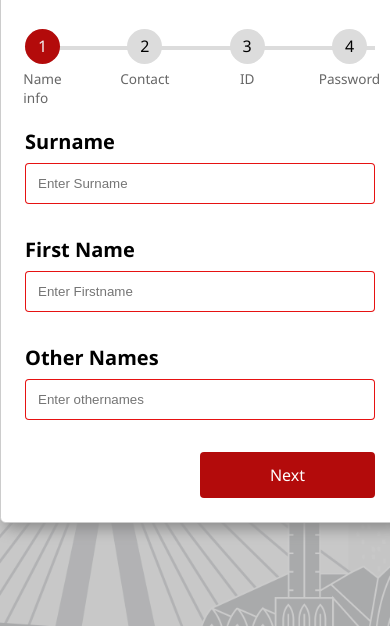
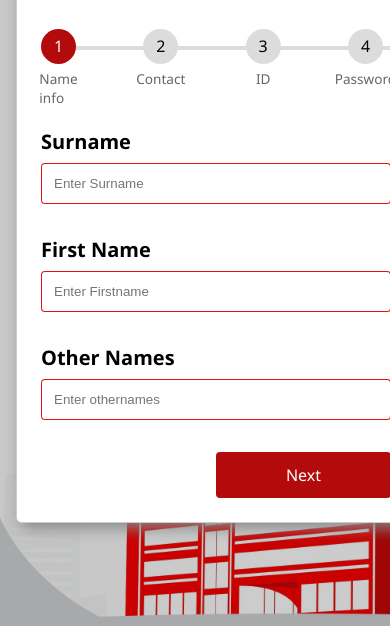
Before and after one commit to KamshinenD/multi-step-form, a plain HTML site: page index.html in a window 390 px wide. Shown: the part 218-844 px from the top of the page. Drawn offline with Linux system fonts and the light colour scheme.

Commit message:
second commit

```diff
--- a/css/style.css
+++ b/css/style.css
@@ -19,6 +19,13 @@ body{
     background:linear-gradient(rgba(0, 0, 0, 0.2), rgba(0, 0, 0, 0.2)), url(/img/MsTeams\ Background\ 2.jpg);
     background-size: cover;
     background-position: right;
+    padding: 1rem;
+}
+
+@media (max-width:710px) {
+    body{
+        background-position: top;
+    }
 }
 
 /* Form */
```
